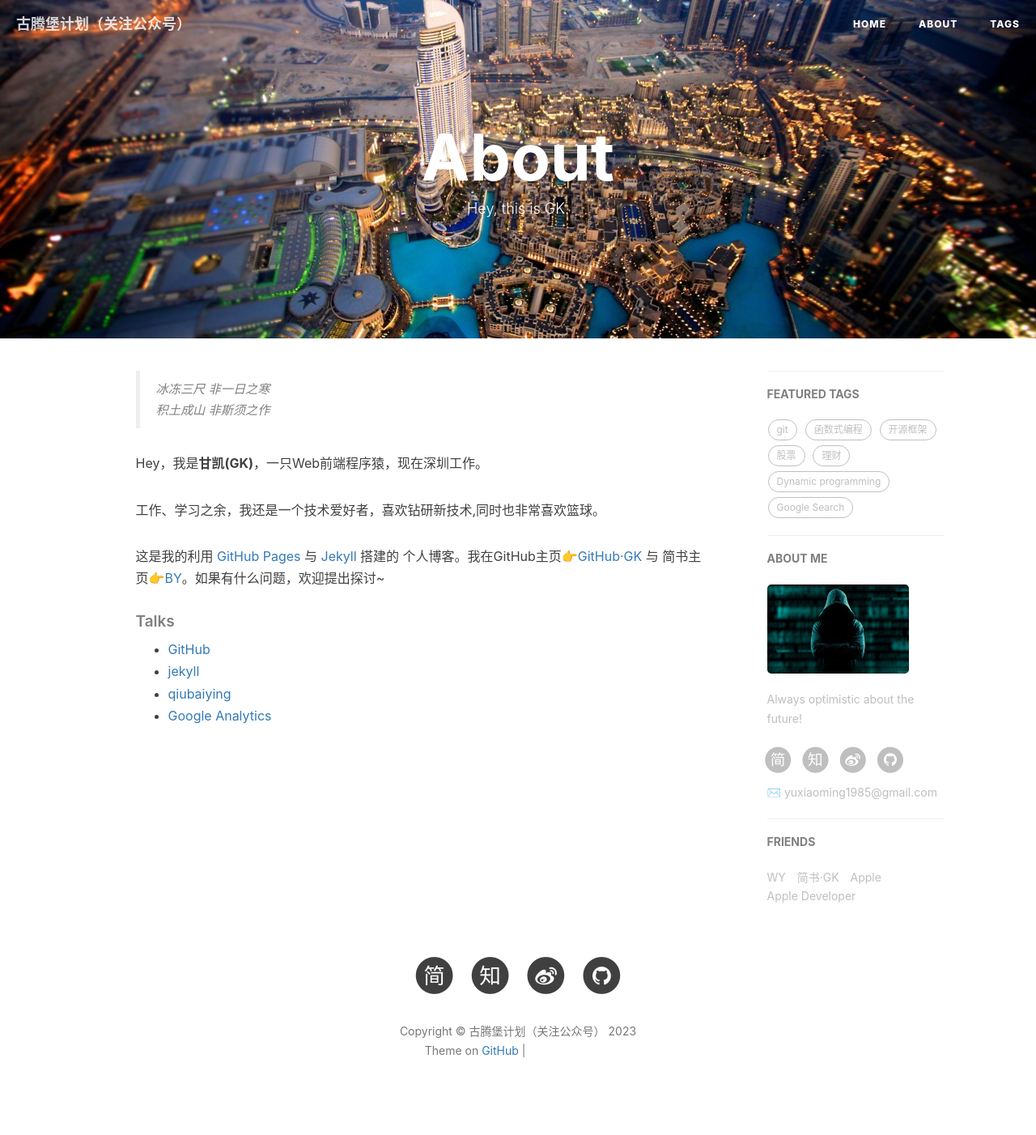
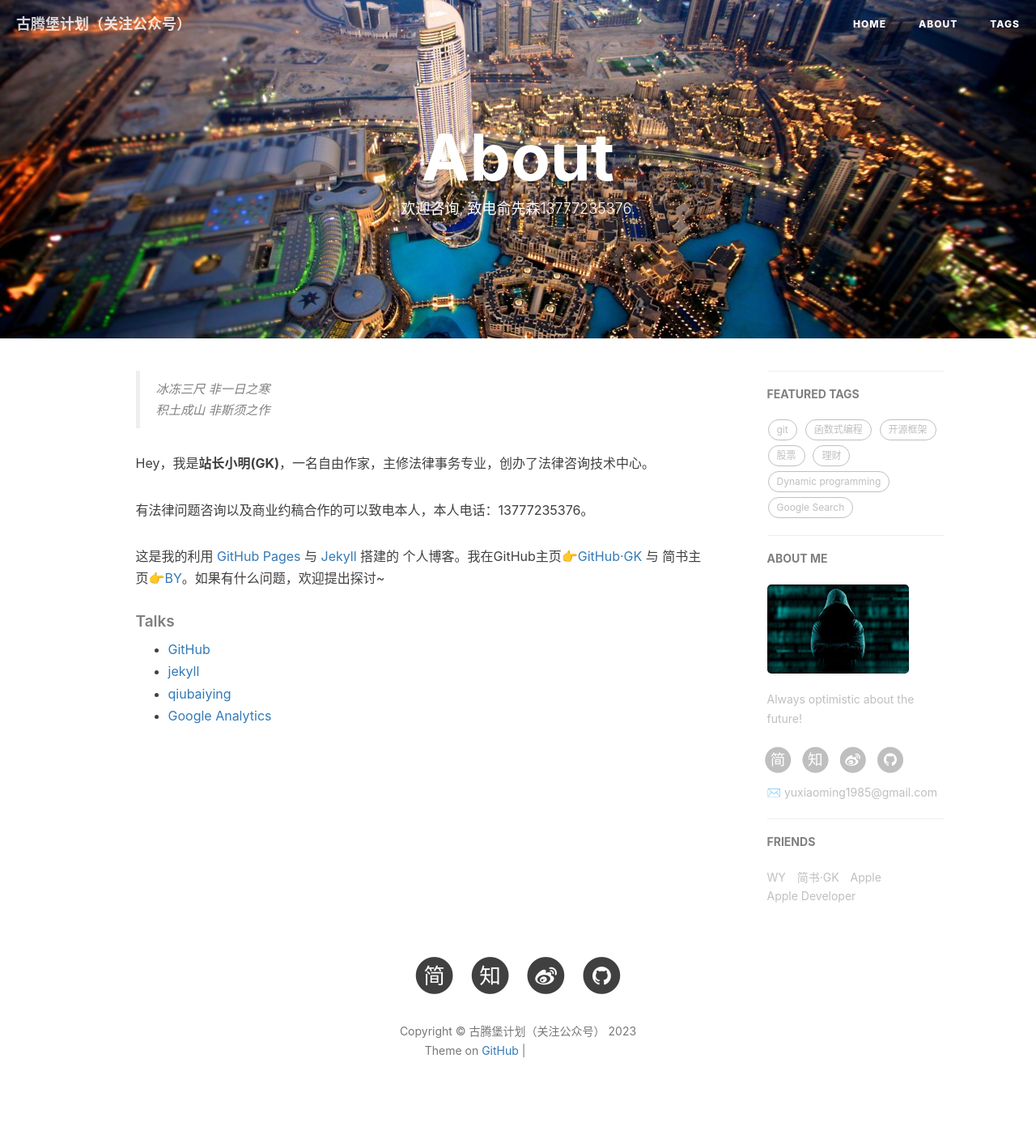
Before and after one commit to jiangzhensao/blog, a Jekyll site: the page built from about.html, in a window 1280 px wide. Shown: the whole page at 81% size. Built offline with Jekyll 4.4.1, drawn with Linux system fonts in a browser that asks for light colours; nearby versions of some CDN libraries; comment, search, counter and statistics services are not loaded; grey boxes are pictures that could not be loaded.

Commit message:
Update about.html

```diff
--- a/about.html
+++ b/about.html
@@ -1,7 +1,7 @@
 ---
 layout: page
 title: "About"
-description: "Hey, this is GK."
+description: "欢迎咨询, 致电俞先森13777235376."
 header-img: "img/post-bg-rwd.jpg"
 ---
 
@@ -18,9 +18,9 @@ header-img: "img/post-bg-rwd.jpg"
     <blockquote><p>冰冻三尺 非一日之寒<br>
     积土成山 非斯须之作</p></blockquote>
 
-    <p>Hey，我是<strong>甘凯(GK)</strong>，一只Web前端程序猿，现在深圳工作。</p>
+    <p>Hey，我是<strong>站长小明(GK)</strong>，一名自由作家，主修法律事务专业，创办了法律咨询技术中心。</p>
 
-    <p>工作、学习之余，我还是一个技术爱好者，喜欢钻研新技术,同时也非常喜欢篮球。</p>
+    <p>有法律问题咨询以及商业约稿合作的可以致电本人，本人电话：13777235376。</p>
 
     <p>这是我的利用 <a href="https://pages.github.com/">GitHub Pages</a> 与 <a href="http://jekyll.com.cn/">Jekyll</a> 搭建的 个人博客。我在GitHub主页<a href="https://github.com/GitHubGanKai">👉GitHub·GK</a> 与 简书主页<a href="http://www.jianshu.com/u/4365773d2dd5">👉BY</a>。如果有什么问题，欢迎提出探讨~</p>
 
```
